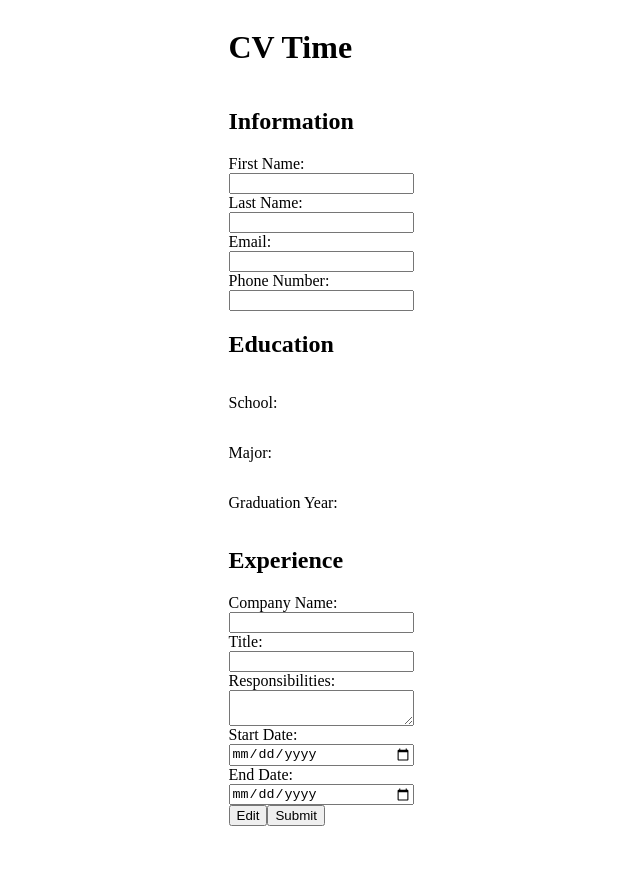
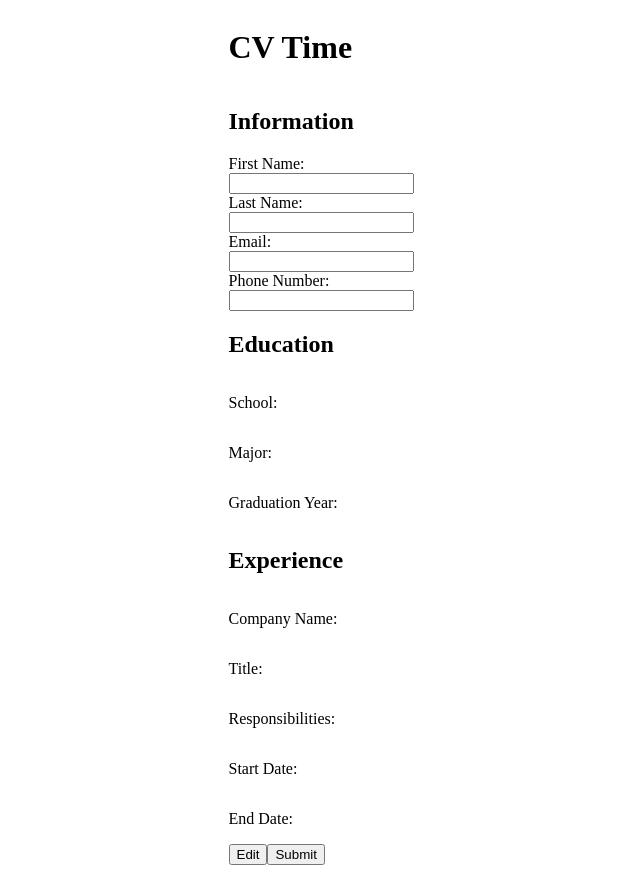
Before and after one commit to Lucrum/cv-application, a React (Vite) app: page / in a window 1280 px wide. Both pictures are taken after a click on the button "Next". Shown: the whole page, without its empty margins (319-959 px from the left). Before the commit the page ends 834 px from the top, so only its background shows below. Built offline with nearby package versions, Linux system fonts and the light colour scheme.

Commit message:
Advancement support for experience

```diff
--- a/src/Application.jsx
+++ b/src/Application.jsx
@@ -109,6 +109,8 @@ function Application() {
         />
       </div>
 
+      <div className="section">
+        <h2>Experience</h2>
         <Experience
           workInfo={workInfo}
           handleCompanyName={handleCompanyNameChange}
@@ -118,6 +120,8 @@ function Application() {
           handleEndDate={handleEndDateChange}
           editable={submissionStep === 0}
         />
+      </div>
+
       <Submit
         step={submissionStep}
         advance={advanceSubmissionProcess}
--- a/src/components/Experience.jsx
+++ b/src/components/Experience.jsx
@@ -1,3 +1,5 @@
+import TextInputField from "./TextInputField";
+
 function Experience({
   workInfo,
   handleCompanyName,
@@ -5,25 +7,25 @@ function Experience({
   handleResponsibilties,
   handleStartDate,
   handleEndDate,
+  editable,
 }) {
+  if (editable) {
+    // there is currently no component for textareas or dates
     return (
-    <div className="section">
-      <h2>Experience</h2>
-      <label htmlFor="company-name">Company Name: </label>
-      <input
-        type="text"
+      <>
+        <TextInputField
+          id={"company-name"}
+          prompt={"Company Name: "}
           value={workInfo.companyName}
-        onChange={handleCompanyName}
-        id="company-name"
+          handleTextChange={handleCompanyName}
         />
-      <label htmlFor="title">Title: </label>
-      <input
-        type="text"
+        <TextInputField
+          id={"title"}
+          prompt={"Title: "}
           value={workInfo.position}
-        onChange={handlePosition}
-        id="title"
+          handleTextChange={handlePosition}
         />
-      <label htmlFor="email">Responsibilities: </label>
+        <label htmlFor="responsibilities">Responsibilities: </label>
         <textarea
           onChange={handleResponsibilties}
           id="responsibilities"
@@ -43,8 +45,19 @@ function Experience({
           onChange={handleEndDate}
           id="end-date"
         />
-    </div>
+      </>
     );
+  } else {
+    return (
+      <>
+        <p>Company Name: {workInfo.companyName}</p>
+        <p>Title: {workInfo.position}</p>
+        <p>Responsibilities: {workInfo.responsibilities}</p>
+        <p>Start Date: {workInfo.startDate}</p>
+        <p>End Date: {workInfo.endDate}</p>
+      </>
+    );
+  }
 }
 
 export default Experience;
```
Lines whose indentation alone changed are shown as unchanged.
